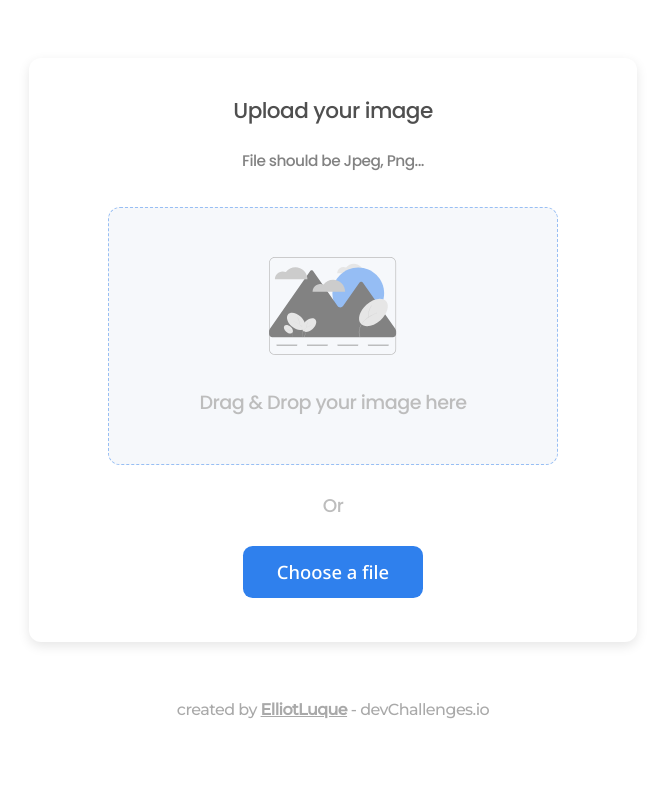
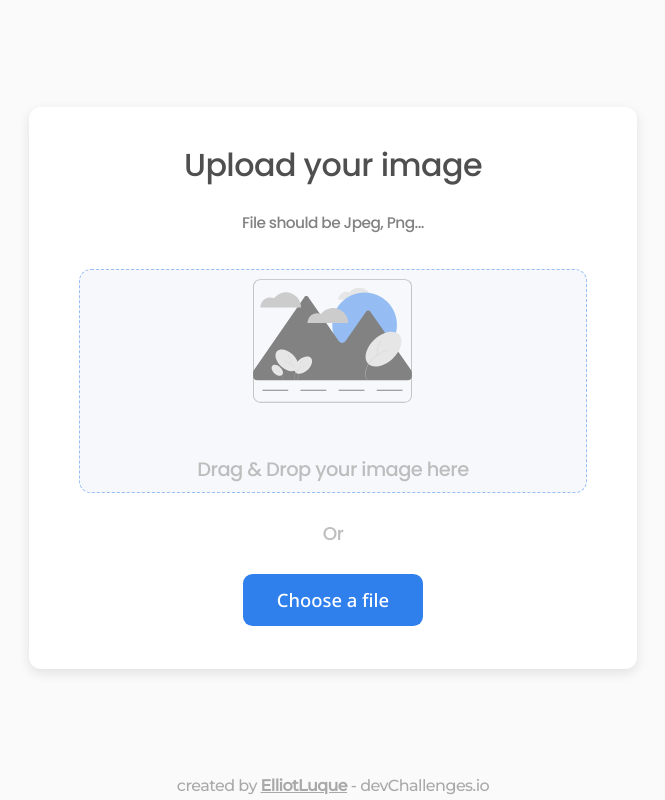
Before and after one commit to ElliotLuque/image-uploader, an Angular app in the folder src/frontend/image-uploader-front/: page / in a window 1280 px wide. Shown: the whole page, without its empty margins (307-972 px from the left). Built offline with nearby package versions, Linux system fonts and the light colour scheme.

Commit message:
Added mobile support for error 404 page, fixed media queries

```diff
--- a/src/frontend/image-uploader-front/src/app/components/image-upload/image-upload.component-media-queries.css
+++ b/src/frontend/image-uploader-front/src/app/components/image-upload/image-upload.component-media-queries.css
@@ -11,7 +11,6 @@
 @media only screen and (min-width: 640px) and (max-width: 900px) {
   /* CONTAINERS */
   .parent-card {
-    margin-top: 20%;
     width: 30rem;
     transition: width .5s ease-in-out;
   }
@@ -49,7 +48,7 @@
   .image-uploader {
     padding: 1rem;
     gap: 2rem;
-    width: 80%;
+    width: 100%;
     min-height: 30vh;
   }
   .image-drag-drop {
@@ -98,7 +97,7 @@
   .image-uploader {
     padding: 1rem;
     gap: 2rem;
-    width: 80%;
+    width: 100%;
     min-height: 30vh;
   }
   .image-drag-drop {
@@ -124,54 +123,3 @@
     font-size: 1rem;
   }
 }
-
-/****** HEIGHT ******/
-@media all and (min-height: 800px) and (max-height: 1366px) and (min-width: 500px) and (max-width: 1366px) {
-  /* CONTAINERS */
-  .parent-card {
-    width: 30rem;
-    transition: width .5s ease-in-out;
-  }
-  .image-uploader {
-    padding: 1rem;
-    gap: 2rem;
-    width: 80%;
-    min-height: 20vh;
-  }
-
-  /* TEXT */
-  .image-uploader-description{
-    font-size: 1.2rem;
-  }
-  .image-drag-drop {
-    width: 8rem;
-  }
-  h1 {
-    font-size: 1.35rem;
-  }
-}
-
-@media all and (min-height: 0px) and (max-height: 800px) and (min-width: 500px) and (max-width: 1366px) {
-  /* CONTAINERS */
-  .parent-card {
-    width: 30rem;
-    transition: width .5s ease-in-out;
-  }
-  .image-uploader {
-    padding: 1rem;
-    gap: 2rem;
-    width: 85%;
-    min-height: 28vh;
-  }
-
-  /* TEXT */
-  .image-uploader-description{
-    font-size: 1.2rem;
-  }
-  .image-drag-drop {
-    width: 8rem;
-  }
-  h1 {
-    font-size: 1.35rem;
-  }
-}
--- a/src/frontend/image-uploader-front/src/app/components/image-uploaded-successfully/image-uploaded-successfully.component-media-queries.css
+++ b/src/frontend/image-uploader-front/src/app/components/image-uploaded-successfully/image-uploaded-successfully.component-media-queries.css
@@ -47,8 +47,8 @@
   .parent-card {
     margin-top: 24%;
     box-shadow: none;
+    width: 22em;
     padding: 0;
-    width: 100%;
     transition: width .5s ease-in-out;
   }
   .uploaded-image {
@@ -96,7 +96,7 @@
     margin-top: 20%;
     box-shadow: none;
     padding: 0;
-    width: 95%;
+    width: 16em;
     transition: width .5s ease-in-out;
   }
   .uploaded-image {
@@ -121,7 +121,7 @@
   /* TEXT */
   .image-link-copy {
     font-size: 1.1ch;
-    padding: 0.4rem 0.7rem;
+    padding: 0.4rem 0.2rem;
   }
   .image-link-text {
     font-size: 1ch;
@@ -133,30 +133,3 @@
     font-size: 3.5ch;
   }
 }
-
-/****** HEIGHT ******/
-
-@media only screen and (min-height: 0px) and (max-height: 650px) {
-  /* CONTAINERS */
-  .parent-card {
-    width: 30rem;
-    transition: width .5s ease-in-out;
-  }
-  .uploaded-image {
-    min-height: 22vh;
-  }
-
-  /* TEXT */
-  .image-link-copy {
-    padding: 0.4rem 1.3rem;
-  }
-  .image-link-text {
-    font-size: 1.21ch;
-  }
-  h1 {
-    font-size: 1.35rem;
-  }
-  #uploaded-icon {
-    font-size: 3.5ch;
-  }
-}
--- a/src/frontend/image-uploader-front/src/styles.css
+++ b/src/frontend/image-uploader-front/src/styles.css
@@ -2,15 +2,15 @@
 @import url('https://fonts.googleapis.com/css2?family=Montserrat:wght@500&family=Noto+Sans:wght@500&family=Poppins:wght@500&display=swap');
 
 :root {
-  --green1: #219653;
-  --blue1: #2F80ED;
-  --gray1: #A9A9A9;
-  --gray2: #4F4F4F;
-  --gray3: #828282;
-  --gray4: #BDBDBD;
-  --gray5: #F6F8FB;
-  --gray6: #F2F2F2;
-  --red1: #CC0000;
+  --green1: #219653FF;
+  --blue1: #2F80EDFF;
+  --gray1: #A9A9A9FF;
+  --gray2: #4F4F4FFF;
+  --gray3: #828282FF;
+  --gray4: #BDBDBDFF;
+  --gray5: #F6F8FBFF;
+  --gray6: #F2F2F2FF;
+  --red1: #CC0000FF;
 }
 
 * {
@@ -75,15 +75,3 @@ app-toast {
   }
 
 }
-
-/* HEIGHT */
-
-@media only screen and (min-height: 0px) and (max-height: 900px) {
-  body {
-    background-color: #FFF;
-  }
-
-  app-root > *:not(router-outlet, app-footer) {
-    min-height: 87.5vh;
-  }
-}
```
Also changed, not shown: 2 other files (tests, documents, lock files or other folders).
